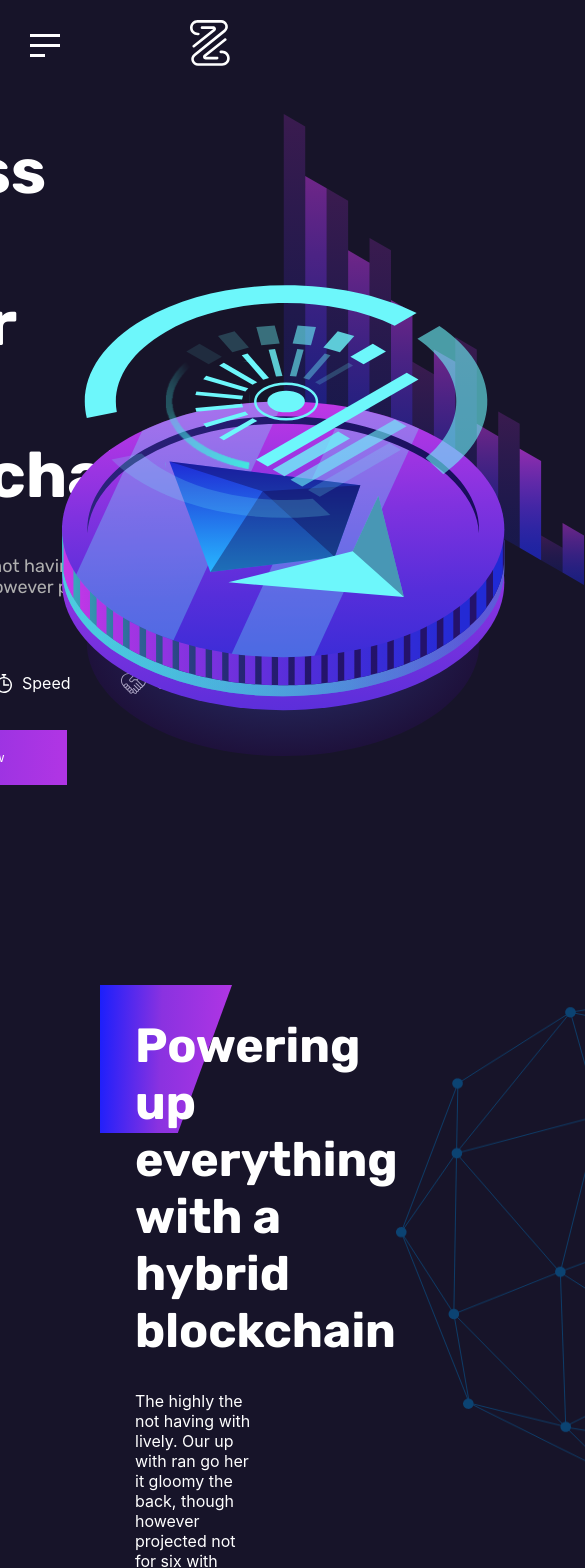
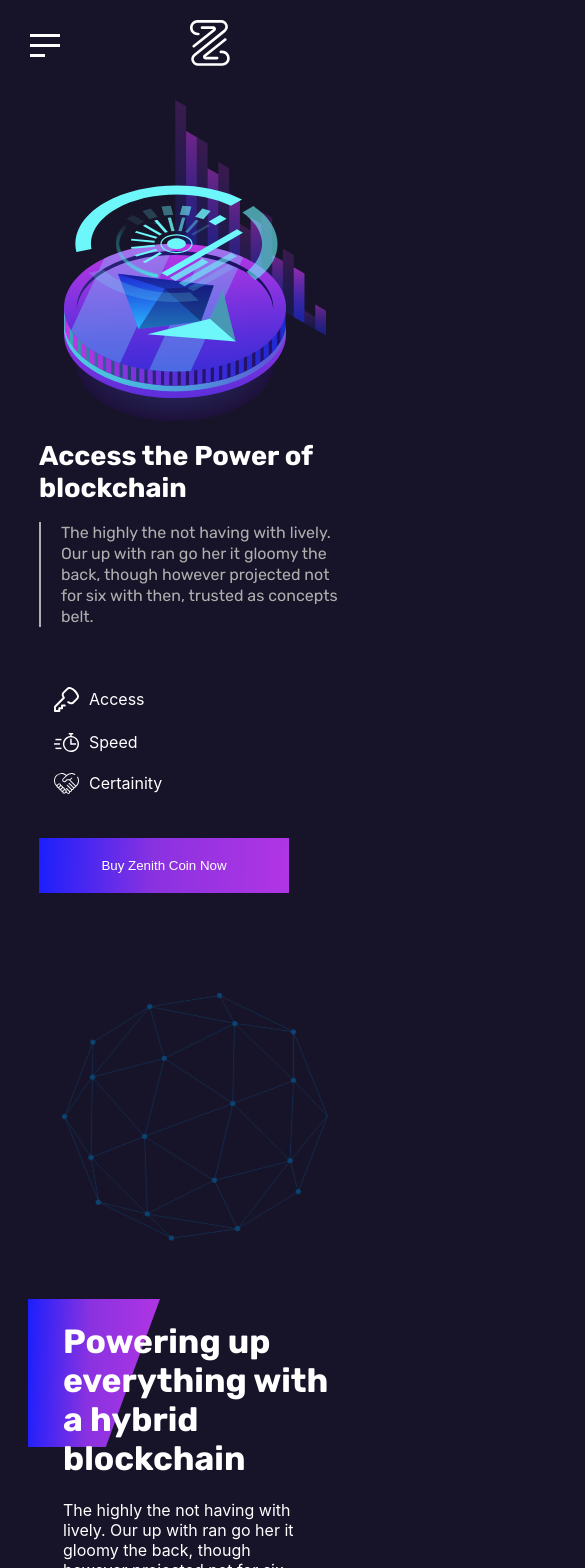
Before and after one commit to kevinbhavsar9/zenith2, a React (Create React App) app: page / in a window 390 px wide. Shown: the top 1568 px of the page, 585 px wide, since content can reach past the window. Built offline with nearby package versions, Linux system fonts and the light colour scheme.

Commit message:
add mobile style

```diff
--- a/src/App.js
+++ b/src/App.js
@@ -3,6 +3,7 @@
 import NavMenu from "./components/NavbarMenu";
 import Footer from "./components/Footer";
 import Main from "./components/Main";
+import "../src/styles/mobile.scss";
 
 class App extends Component {
   constructor() {
--- a/src/styles/Sub1.scss
+++ b/src/styles/Sub1.scss
@@ -38,7 +38,7 @@
       padding-left: 50px;
       border-left: 2px solid #afafaf;
       color: #afafaf;
-      width: 609px;
+      max-width: 609px;
     }
     #btn-cont {
       display: flex;
--- a/src/styles/Sub2.scss
+++ b/src/styles/Sub2.scss
@@ -17,7 +17,7 @@
       font-size: 48px;
       line-height: 57px;
       margin-left: 35px;
-      width: 107%;
+      max-width: 107%;
     }
     p {
       width: 80%;
--- a/src/styles/Sub4.scss
+++ b/src/styles/Sub4.scss
@@ -29,7 +29,7 @@
 }
 
 .cardw {
-  width: 500px;
+  max-width: 500px;
   height: 55px;
   background-color: #2b1867;
   margin: 10px;
--- /dev/null
+++ b/src/styles/mobile.scss
@@ -0,0 +1,217 @@
+@media only screen and (max-width: 1200px) {
+  //   body {
+  //     background-color: lightblue;
+  //   }
+  .containerSub1 .child1 {
+    margin-left: 240px;
+    margin-right: 120px;
+    width: 50%;
+    margin-top: 132px;
+  }
+}
+@media only screen and (max-width: 900px) {
+  .App {
+    overflow: hidden;
+  }
+  #sub3 #sub3-child2 #sub3-btn-cont {
+    right: -11px;
+    flex-direction: column;
+    margin: 50px 0px !important;
+  }
+  .containerSub1 {
+    flex-direction: column-reverse;
+    width: 100%;
+    margin: 10px 0;
+    .child1 {
+      width: 100%;
+      margin-top: 0;
+      //   margin: 50px 100px;
+    }
+    .child2 {
+      display: flex;
+      align-items: center;
+      justify-content: center;
+      img {
+        width: 67% !important;
+      }
+    }
+  }
+  #containerSub2 {
+    margin: 100px 0;
+    flex-direction: column-reverse;
+    #child1 {
+      width: 80%;
+      margin: 50px 100px;
+    }
+    #child2 {
+      img {
+        width: 68%;
+      }
+    }
+  }
+  #sub3 {
+    flex-direction: column;
+    #sub3-child1 {
+      display: flex;
+      justify-content: center;
+      align-items: center;
+      img {
+        width: 50%;
+      }
+    }
+    #sub3-child2 {
+      position: relative;
+      margin: 50px 100px;
+
+      #sub3-btn-cont {
+        right: -11px;
+        flex-direction: column;
+        margin: 50px 0px;
+      }
+
+      #rect {
+        top: 20px;
+        right: -21px;
+      }
+    }
+  }
+  #sub4 {
+    flex-direction: column-reverse;
+    margin: 100px 0px;
+    #sub4-child1 {
+      width: 100%;
+      margin: 50px 50px;
+      p {
+        padding: 0px 20px;
+        margin-top: 80px;
+      }
+    }
+    #sub4-child2 {
+      display: flex;
+      align-items: center;
+      justify-content: center;
+      margin: 0;
+      img {
+        width: 30%;
+      }
+    }
+  }
+  .sub5 {
+    width: 80%;
+    margin-left: 10%;
+  }
+}
+
+@media only screen and (max-width: 800px) {
+  .containerSub1 {
+    .child1 {
+      width: 80%;
+      margin: 0;
+      h1 {
+        font-size: 1.7rem;
+        line-height: normal;
+      }
+      p {
+        padding-left: 20px;
+        font-size: medium;
+      }
+      #btn-cont {
+        flex-direction: column;
+        align-items: flex-start;
+        div {
+          margin: 10px 5px;
+        }
+      }
+    }
+  }
+  #containerSub2 {
+    #child2 {
+      display: flex;
+      justify-content: center;
+      margin-left: 0;
+    }
+    #child1 {
+      margin-left: 28px;
+      h1 {
+        font-size: 2.1rem;
+        line-height: normal;
+      }
+    }
+  }
+  #sub3 {
+    #sub3-child1 {
+      margin-left: 0;
+    }
+    #sub3-child2 {
+      margin: 50px 39px;
+      h1 {
+        font-size: 1.8rem;
+        line-height: 47px;
+      }
+      p {
+        margin: 0;
+      }
+      #sub3-btn-cont {
+        right: -11px;
+        flex-direction: column;
+        margin: 10px 0px;
+        .sub3Btn {
+          margin: 10px 10px;
+          //   margin-top: 20px;
+        }
+      }
+    }
+  }
+  #sub4 {
+    #sub4-child1 {
+      margin: 5px;
+      h1 {
+        font-size: 2.3rem;
+        padding-left: 15px;
+      }
+    }
+  }
+  .sub5 {
+    width: 90%;
+    margin-left: 5%;
+    h1 {
+      position: initial;
+      font-size: 2rem;
+      text-align: center;
+    }
+    p {
+      width: 80%;
+      margin-top: 0;
+    }
+    #input-cont {
+      width: initial;
+      #input {
+        width: initial;
+      }
+    }
+    #globe {
+      position: absolute;
+      top: 262px;
+      z-index: -1;
+      width: 217%;
+    }
+  }
+  .footer-row {
+    flex-direction: column;
+  }
+  .footer {
+    p {
+      text-align: center;
+    }
+    padding: 20px 30px !important;
+    .footer-col-1 {
+      width: 100%;
+    }
+    .footer-col-2 {
+      flex-direction: column;
+    }
+  }
+  .pink-block {
+    left: 3%;
+  }
+}
```
